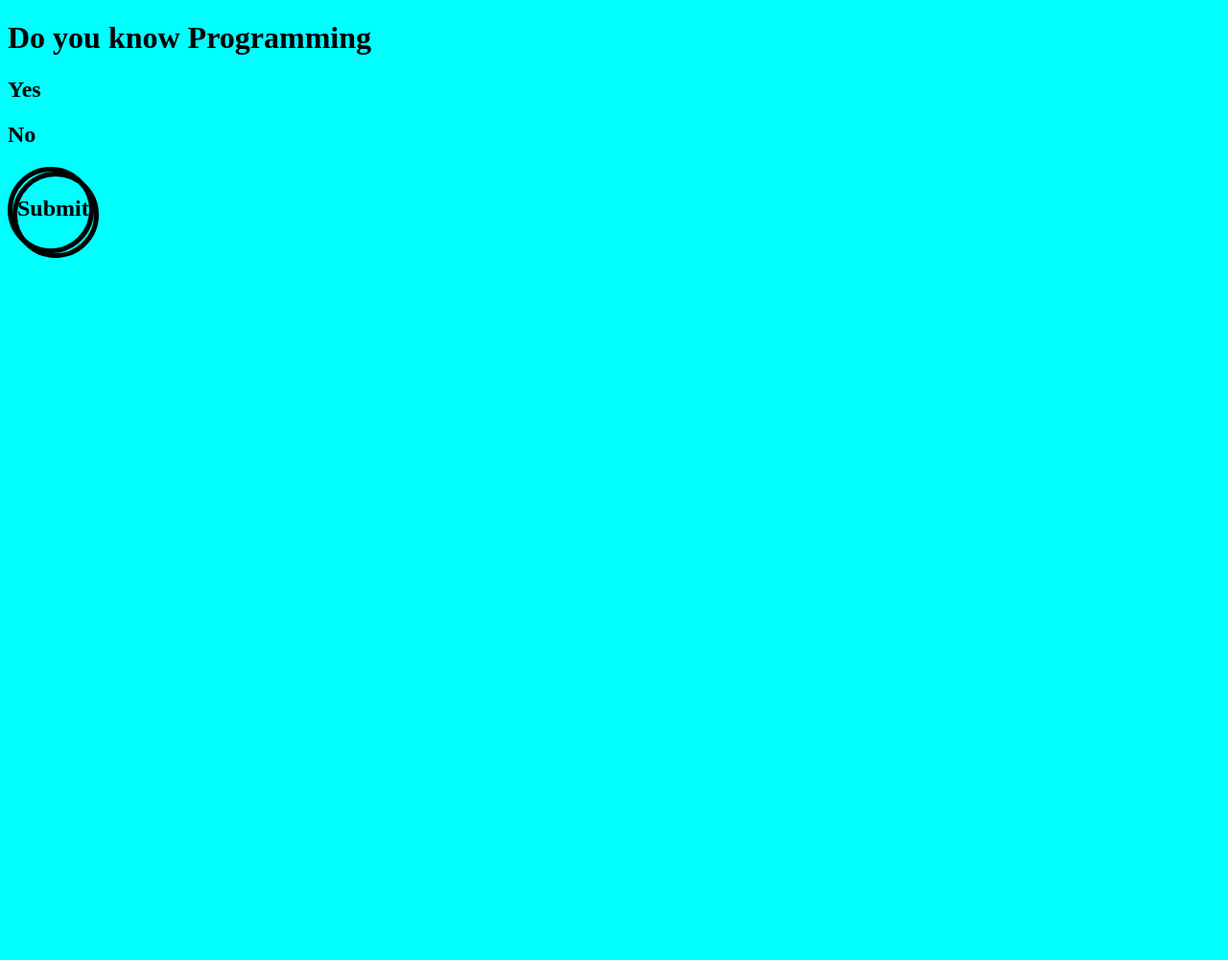
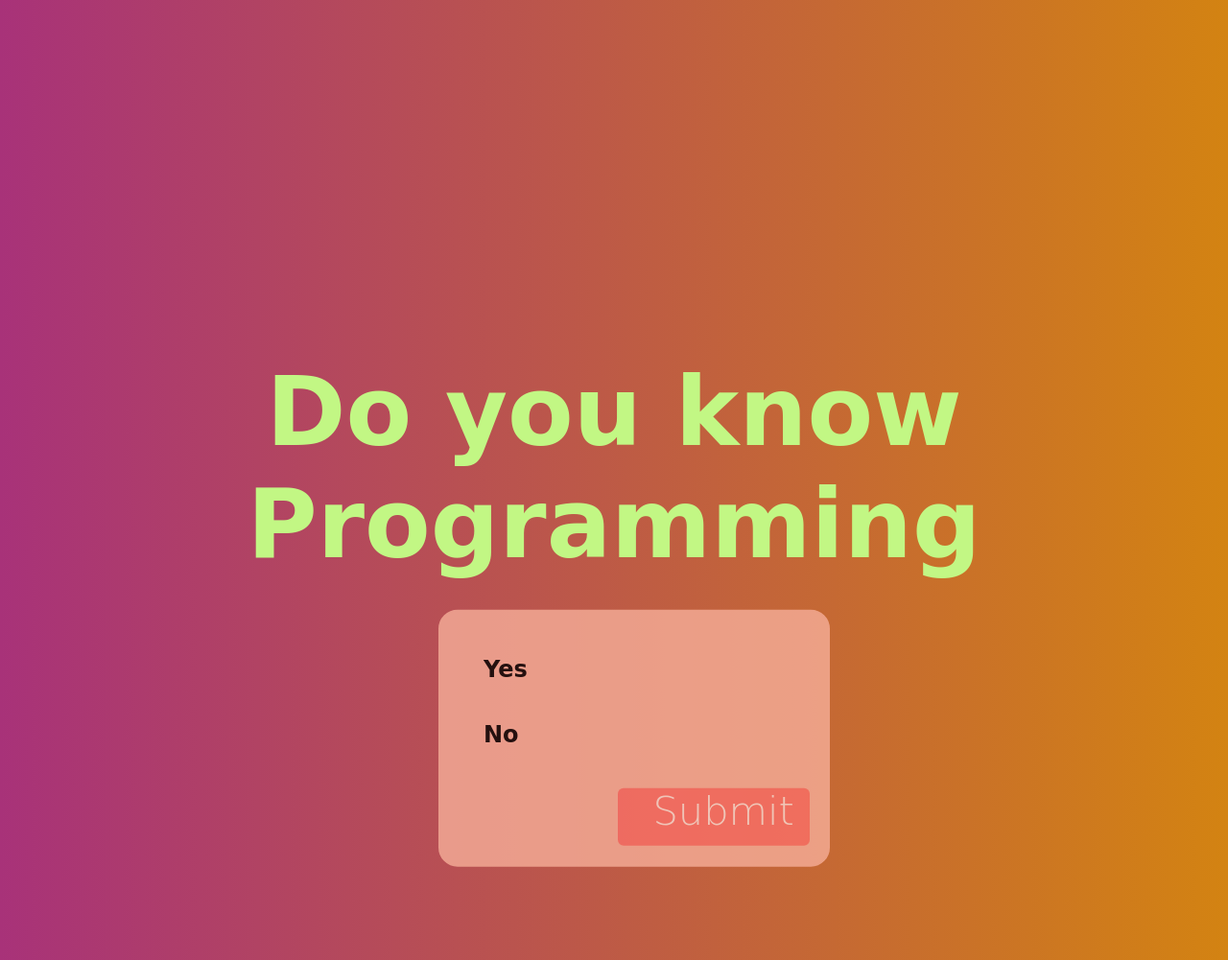
Before and after one commit to shreyas391/Star_rating_Web, a plain HTML site: page index.html in a window 1280 px wide. Shown: the whole page at 96% size. Before the commit the page ends 800 px from the top, so only its background shows below. Drawn offline with nearby package versions, Linux system fonts and the light colour scheme; a web font is replaced by a local one.

Commit message:
changed full main css

```diff
--- a/style.css
+++ b/style.css
@@ -1,11 +1,74 @@
 body {
-    background-color: aqua;
+  background: #D38312;
+  background: -webkit-linear-gradient(to right, #A83279, #D38312);
+  background: linear-gradient(to right, #A83279, #D38312);
+  font-family: 'Klee One', cursive;
 }
 
-div {
-    height: 5em;
-    width: 5em;
-    border: black solid 5px;
-    border-radius: 50%;
-    margin-bottom: 1em;
+#container {
+  background-color: #F6AE99;
+  opacity: 0.8;
+  width: 30%;
+  transform: translate(110%, 100%);
+  padding-top: 1em;
+  padding-bottom: 2em;
+  padding-left: 25px;
+  border: #F6AE99 solid 2px;
+  border-radius:20px;
 }
+
+#container .yes, .no {
+  border-radius: 10px;
+  padding-left: 20px;
+  padding-top: 10px;
+  padding-bottom: 10px;
+  transition: 0.1s ease-out;
+  cursor: pointer;
+}
+
+.main {
+  font-family: 'Allison', cursive;
+  font-size: 100px;
+  text-align: center;
+  transform: translate(0, 130%);
+  color: #C2F784;
+}
+
+#btn, #ticker {
+  display: flex;
+  align-items: center;
+  justify-content: center;
+  transform: translate(80%, 20%);
+}
+
+#btn {
+  display: flex;
+  align-items: center;
+  align-content: center;
+  justify-content: center;
+  width: 200px;
+  height: 60px;
+  background-color: #FF4848;
+  opacity: 0.6;
+  border-radius: 6px;
+  transition: all .8s cubic-bezier(0.67, 0.17, 0.40, 0.83);
+  margin-right: 150px;
+  font-size: 2em;
+}
+
+#btn svg {
+  transform: rotate(180deg);
+}
+
+#btn:hover {
+  cursor: pointer;
+}
+
+#ticker h2 {
+  font-size: 1.3em;
+  font-weight: lighter;
+  margin-left: -83px;
+  margin-bottom: 130px;
+  color: white;
+  transition: all .9s;
+}
```
